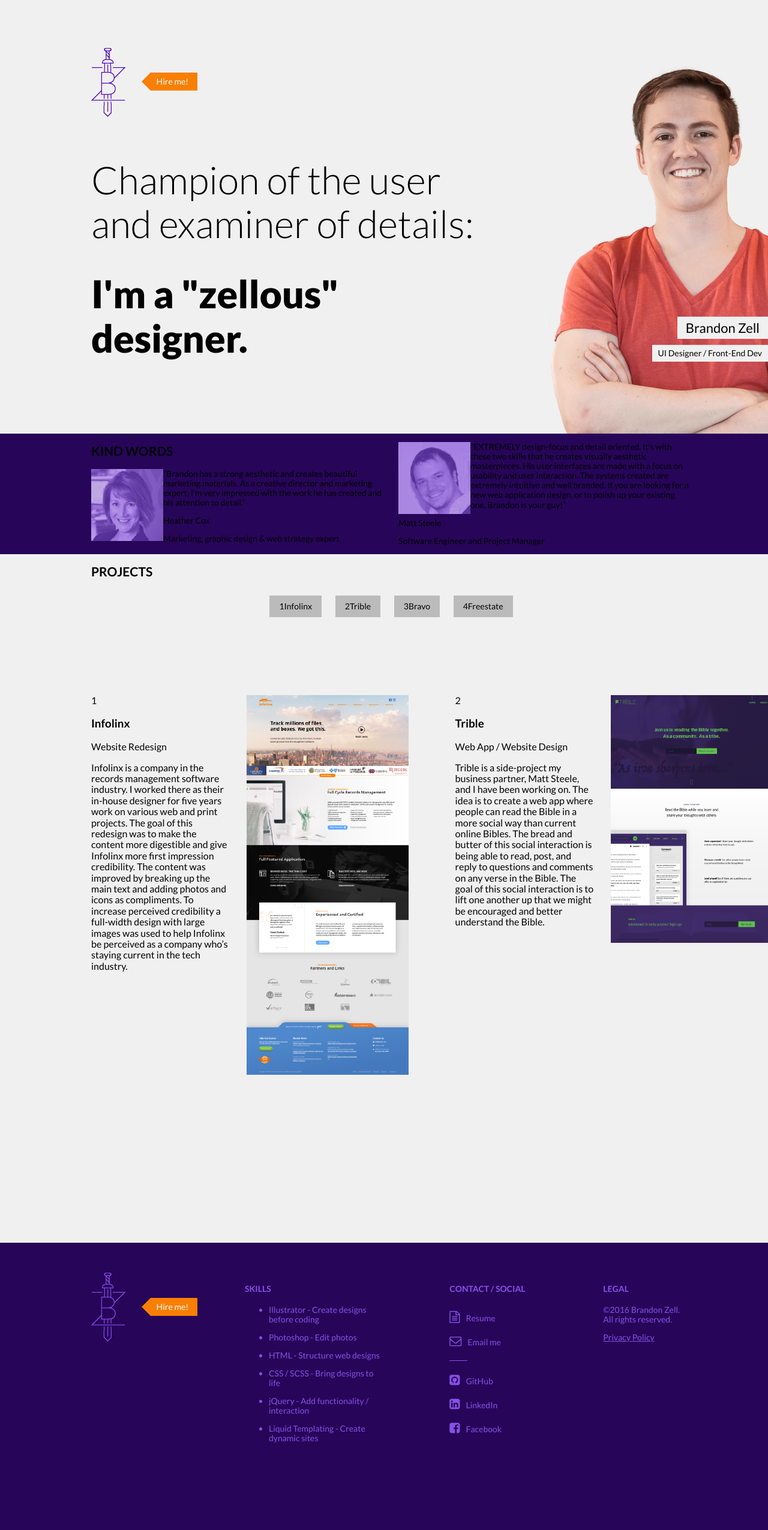
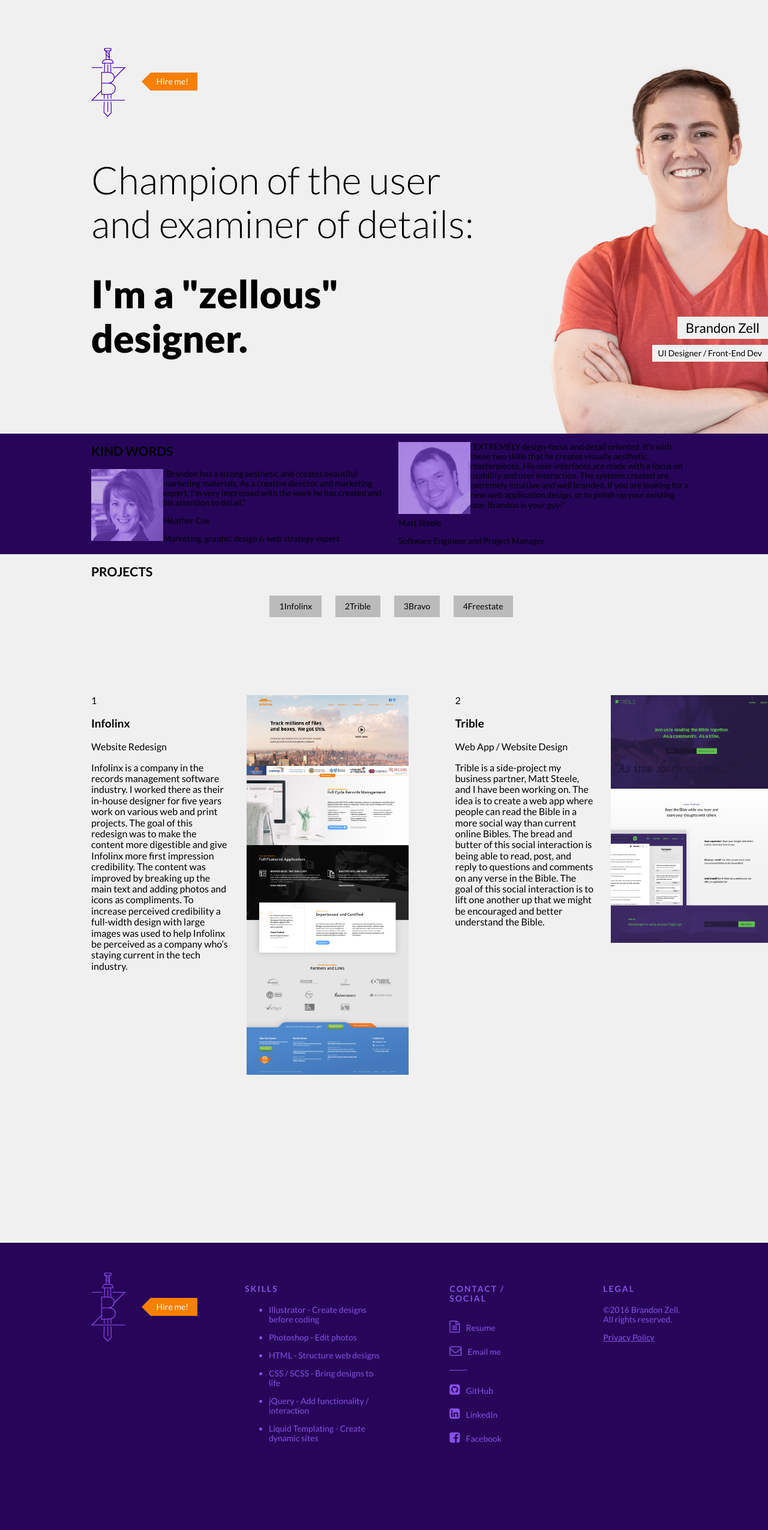
Before and after one commit to bzle/brandonz-me, a Jekyll site: the page built from index.html, in a window 1280 px wide. Shown: the whole page at 60% size. Built offline with Jekyll 4.4.1, drawn with Linux system fonts in a browser that asks for light colours; nearby versions of some CDN libraries.

Commit message:
Updated '/css/style.scss' via CloudCannon

```diff
--- a/css/style.scss
+++ b/css/style.scss
@@ -800,6 +800,7 @@ $class-type: if($use-silent-classes, unquote("%"), unquote("."));
 /*------------------------------------*\
     $CUSTOM-CSS
 \*------------------------------------*/
+
 /*  -  -  -  -  *\
     $VARIABLES
 \*  -  -  -  -  */
@@ -815,6 +816,9 @@ $black: #333;
 \*  -  -  -  -  */
 body {
     font-family: "Lato", sans-serif;
+}
+h4 {
+    letter-spacing: 2px;
 }
 .grid {
     margin: auto;
```
